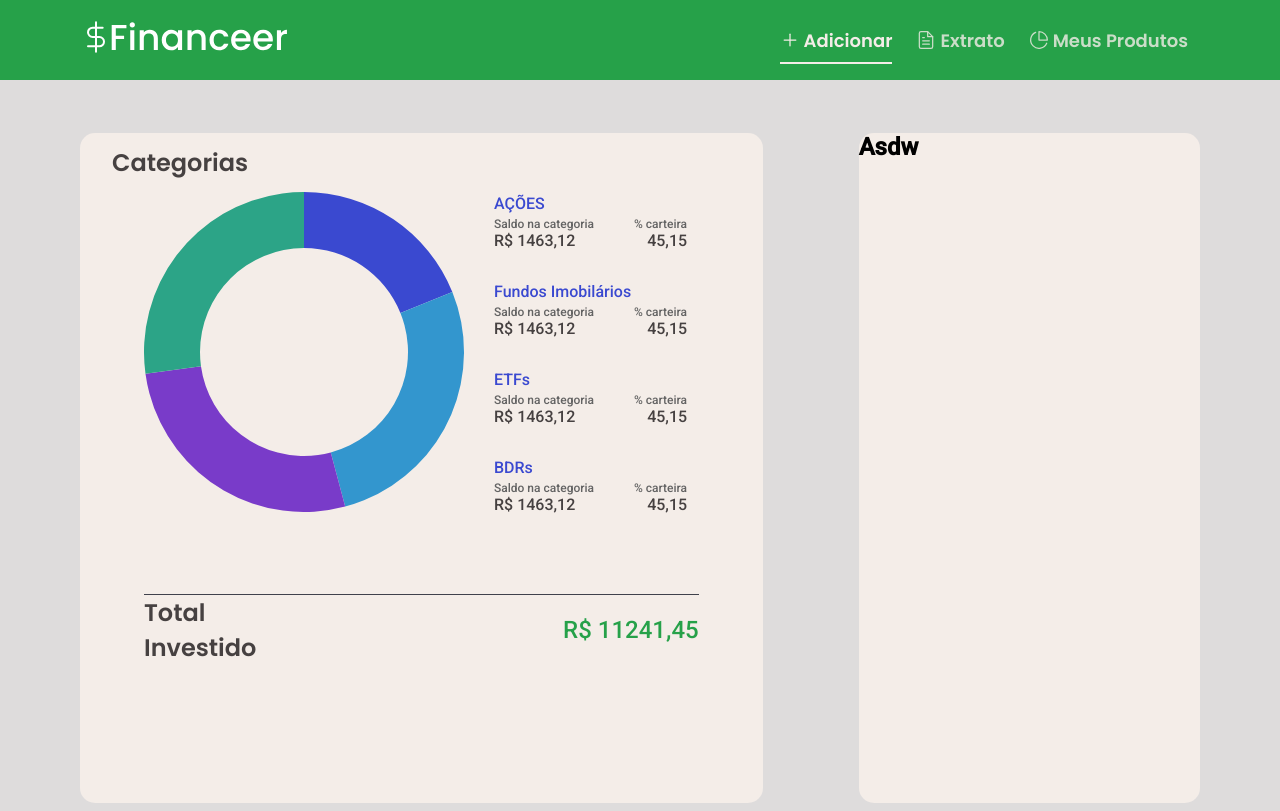
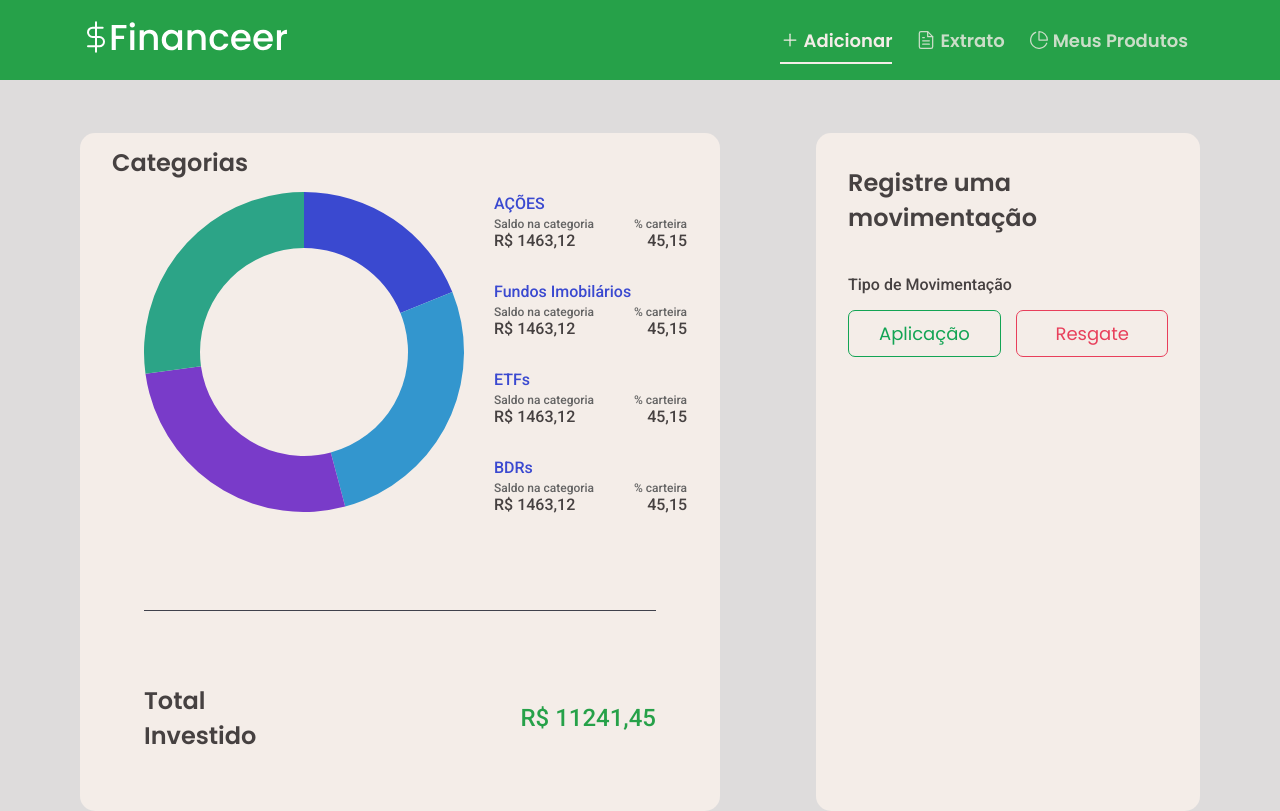
Before and after one commit to erickivel/Financeer, a React (Create React App) app in the folder web/: page /adicionar in a window 1280 px wide. Built offline with nearby package versions, Linux system fonts and the light colour scheme.

Commit message:
Dashboard: styles, tags

```diff
--- a/web/src/pages/Dashboard/index.tsx
+++ b/web/src/pages/Dashboard/index.tsx
@@ -1,10 +1,11 @@
-import React from 'react';
+import React, { useState } from 'react';
 
 import { Doughnut } from 'react-chartjs-2';
 
 import { ChartData } from 'chart.js';
 
 import Header from '../../components/Header';
+import Input from '../../components/Input';
 
 import formatValue from '../../utils/formatValue';
 
@@ -16,7 +17,12 @@ import {
   CategoryItem,
   TotalContainer,
   RegisterSection,
+  ButtonsMovementType,
 } from './styles';
+
+interface Movement {
+  movement_type: 'application' | 'redemption';
+}
 
 const Dashboard: React.FC = () => {
   const chartData: ChartData = {
@@ -30,6 +36,10 @@ const Dashboard: React.FC = () => {
       },
     ],
   };
+
+  const [movement_type, setMovementType] = useState<
+    'application' | 'redemption'
+  >();
 
   return (
     <>
@@ -143,7 +153,111 @@ const Dashboard: React.FC = () => {
           </TotalContainer>
         </InvestmentsInformations>
         <RegisterSection>
-          <h1>Asdw</h1>
+          <h2>Registre uma movimentação</h2>
+          <form>
+            <div className="movement-type">
+              <strong>Tipo de Movimentação</strong>
+
+              <ButtonsMovementType buttonSelected={movement_type}>
+                <button
+                  type="button"
+                  className="application-button"
+                  onClick={() => setMovementType('application')}
+                >
+                  Aplicação
+                </button>
+                <button
+                  type="button"
+                  className="redemption-button"
+                  onClick={() => setMovementType('redemption')}
+                >
+                  Resgate
+                </button>
+              </ButtonsMovementType>
+            </div>
+            {movement_type === 'application' && (
+              <>
+                <div className="movement_data">
+                  <Input
+                    scale="large"
+                    name="financial-institution"
+                    label="Instituição Financeira"
+                    placeholder="Onde foi realizada a movimentação"
+                  />
+                  <Input
+                    scale="small"
+                    name="product-name"
+                    label="Ticker do ativo"
+                    placeholder="Ex: ITSA4"
+                  />
+                  <Input
+                    scale="small"
+                    name="amount"
+                    label="Quantidade"
+                    placeholder="Quantidade de cotas"
+                  />
+                  <Input
+                    scale="small"
+                    name="movement_value"
+                    label="Preço de compra"
+                    placeholder="Insira o preço total"
+                  />
+                  <Input
+                    scale="small"
+                    name="movement_date"
+                    label="Data da compra"
+                    placeholder="dd/mm/aaaa"
+                  />
+                  <Input
+                    scale="large"
+                    name="category"
+                    label="Categoria do ativo"
+                    placeholder="Ex: Ações, Fiis, BDRs, ETFs"
+                  />
+                </div>
+
+                <button type="submit">Confirmar</button>
+              </>
+            )}
+            {movement_type === 'redemption' && (
+              <>
+                <div className="movement_data">
+                  <Input
+                    scale="large"
+                    name="financial-institution"
+                    label="Instituição Financeira"
+                    placeholder="Onde foi realizada a movimentação"
+                  />
+                  <Input
+                    scale="small"
+                    name="product-name"
+                    label="Ticker do ativo"
+                    placeholder="Ex: ITSA4"
+                  />
+                  <Input
+                    scale="small"
+                    name="amount"
+                    label="Quantidade"
+                    placeholder="Quantidade de cotas"
+                  />
+                  <Input
+                    scale="small"
+                    name="movement_value"
+                    label="Preço de Venda"
+                    placeholder="Insira o preço total"
+                  />
+                  <Input
+                    scale="small"
+                    name="movement_date"
+                    label="Data da venda"
+                    placeholder="dd/mm/aaaa"
+                  />
+                </div>
+
+                <button type="submit">Confirmar</button>
+              </>
+            )}
+          </form>
         </RegisterSection>
       </Container>
     </>
--- a/web/src/pages/Dashboard/styles.ts
+++ b/web/src/pages/Dashboard/styles.ts
@@ -1,8 +1,14 @@
 import styled from 'styled-components';
+
+import { shade } from 'polished';
+
+interface ButtonsMovementTypeProps {
+  buttonSelected: string | undefined;
+}
 
 export const Container = styled.div`
   max-width: 1120px;
-  height: 65vh;
+  height: 80vh;
   width: 100%;
   margin: 0 auto;
   padding: 53px 0 0;
@@ -77,13 +83,15 @@ export const CategoryItem = styled.div`
 `;
 
 export const TotalContainer = styled.div`
-  margin: 80px 32px;
-  padding: 56px 0 -100px 0;
-  border-top: 1px solid #3f414b;
+  margin: 96px 32px 0;
+  padding-top: 72px;
 
+  position: relative;
   display: flex;
   align-items: center;
   justify-content: space-between;
+
+  border-top: 1px solid #3f414b;
 
   h2 {
     max-width: 72px;
@@ -103,4 +111,131 @@ export const TotalContainer = styled.div`
 export const RegisterSection = styled.section`
   background: #f4ede8;
   border-radius: 15px;
+  padding: 32px;
+  width: 384px;
+
+  h2 {
+    font-family: 'Poppins';
+    font-weight: 600;
+    font-size: 24px;
+    color: #464141;
+  }
+
+  form {
+    display: flex;
+    flex-direction: column;
+
+    .movement-type {
+      margin-top: 40px;
+
+      strong {
+        font-weight: 500;
+        color: #464141;
+      }
+    }
+
+    .movement_data {
+      margin-top: 32px;
+      display: grid;
+      grid-template-columns: 1fr 1fr;
+      grid-template-rows: repeat(4, 50px);
+      grid-row-gap: 32px;
+      grid-column-gap: 16px;
+      grid-template-areas:
+        'a a'
+        'b c'
+        'd e'
+        'f f';
+
+      .financial-institution {
+        grid-area: a;
+      }
+
+      .product-name {
+        grid-area: b;
+      }
+
+      .amount {
+        grid-area: c;
+      }
+
+      .movement-value {
+        grid-area: d;
+      }
+
+      .movement-date {
+        grid-area: e;
+      }
+
+      .category {
+        grid-area: f;
+      }
+    }
+
+    button[type='submit'] {
+      margin-top: 67px;
+      justify-content: center;
+      align-items: center;
+      width: 100%;
+      height: 45px;
+
+      border: 0;
+      border-radius: 7px;
+      background-color: #26a149;
+
+      font-family: 'Poppins';
+      font-weight: 500;
+      font-size: 18px;
+      color: #f4ede8;
+      transition: background-color 0.2s;
+
+      &:hover {
+        background-color: ${shade(0.2, '#26a149')};
+      }
+    }
+  }
 `;
+
+export const ButtonsMovementType = styled.div<ButtonsMovementTypeProps>`
+  margin-top: 16px;
+  display: flex;
+  justify-content: space-between;
+
+  .application-button {
+    background: ${props =>
+      props.buttonSelected === 'application'
+        ? 'rgba(18, 164, 84, 0.3)'
+        : '#f4ede8'};
+    border-radius: 7px;
+    padding: 9px 30px;
+    font-family: 'Poppins';
+    font-size: 18px;
+    font-weight: 500;
+    color: #12a454;
+    border: 1px solid #12a454;
+    transition: background-color 0.2s;
+
+    &:hover {
+      background: rgba(18, 164, 84, 0.3);
+    }
+  }
+
+  .redemption-button {
+    background: ${props =>
+      props.buttonSelected === 'redemption'
+        ? 'rgba(232, 63, 91, 0.3)'
+        : '#f4ede8'};
+    border-radius: 7px;
+    padding: 9px 38px;
+    font-family: 'Poppins';
+    font-size: 18px;
+    font-weight: 500;
+    color: #e83f5b;
+    border: 1px solid #e83f5b;
+    transition: background-color 0.2s;
+
+    &:hover {
+      background: rgba(232, 63, 91, 0.3);
+    }
+  }
+`;
```
